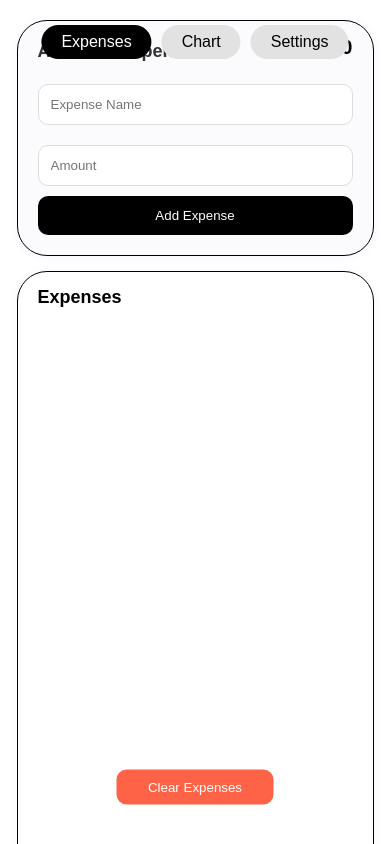
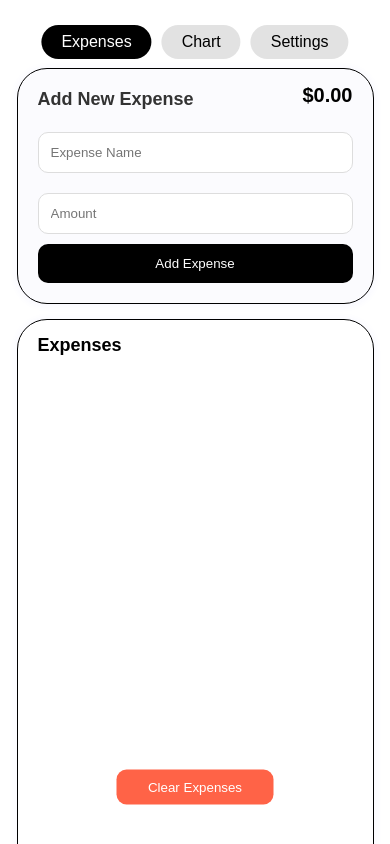
Before and after one commit to akbaralinabiev/expense-tracker, a React (Create React App) app: page / in a window 390 px wide. Shown: the top 844 px of the page. Built offline with nearby package versions, Linux system fonts and the light colour scheme.

Commit message:
expenses frame height fixed

```diff
--- a/src/components/main.css
+++ b/src/components/main.css
@@ -33,7 +33,7 @@
      .expense-tracker_header {
           flex-direction: column;
           gap: 15px;
-          padding: 12px;
+          padding: 60px 12px 12px 12px;
      }
 
      .header {
```
